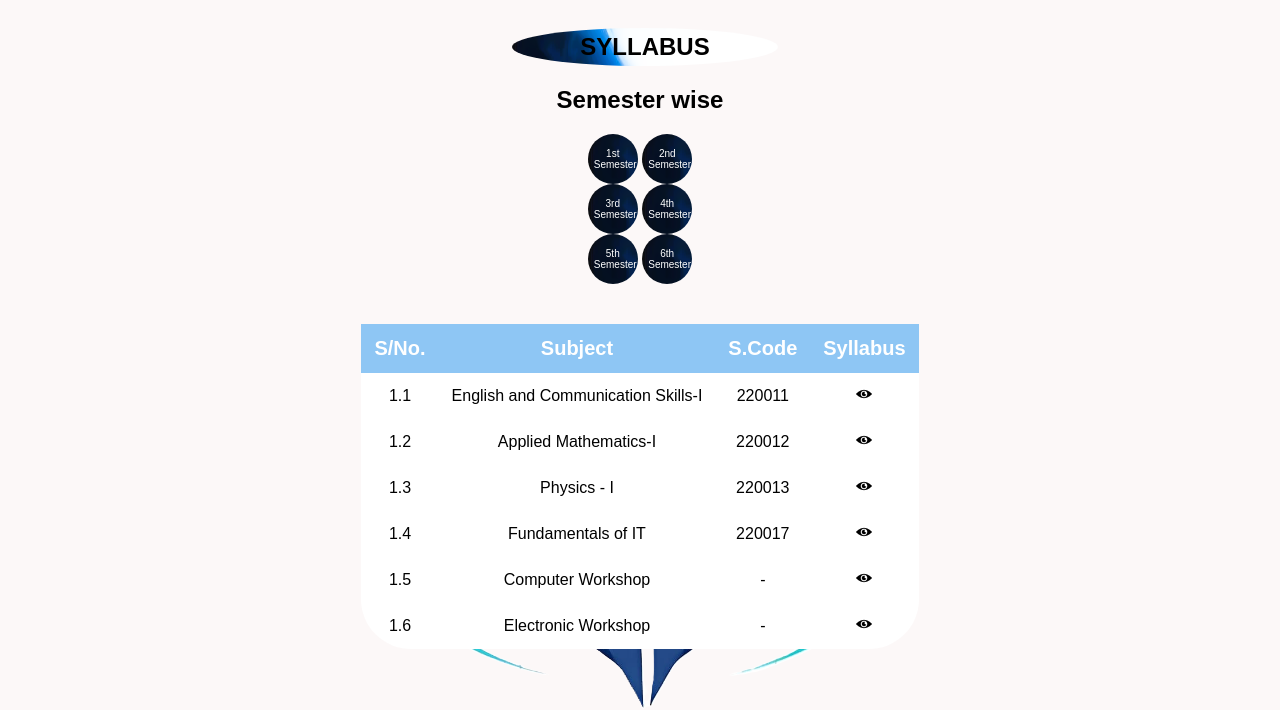
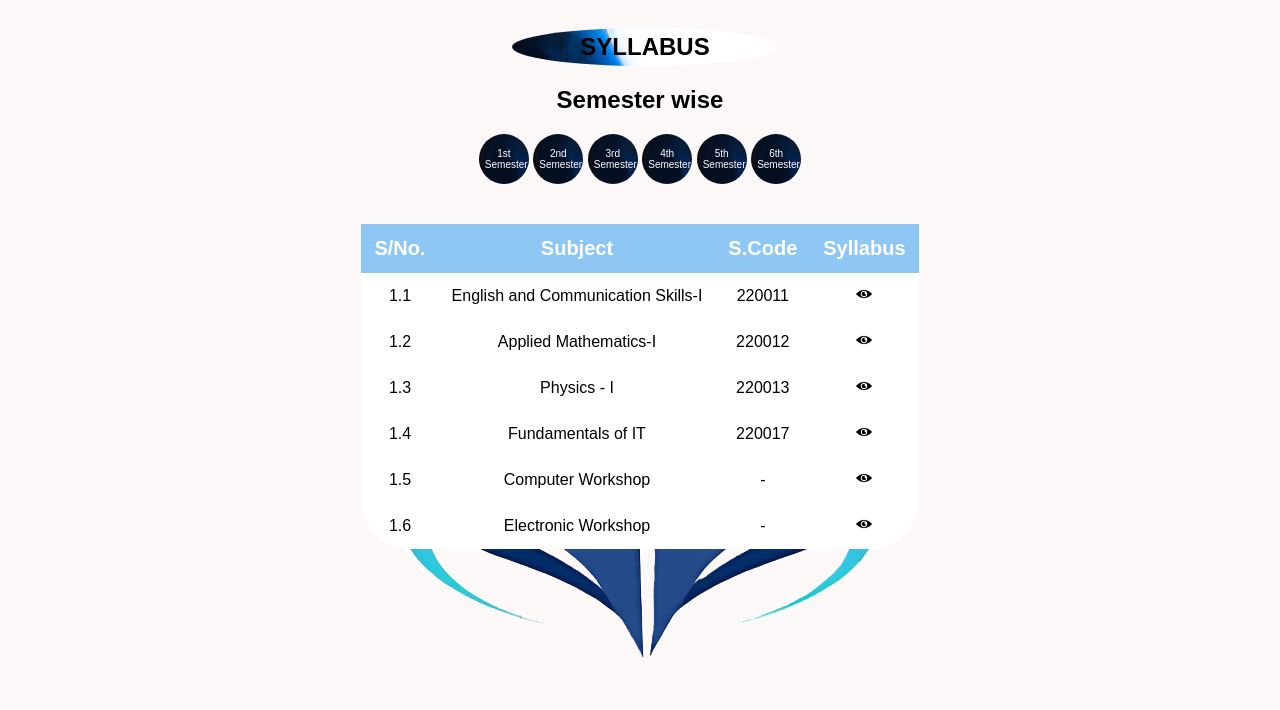
Before and after one commit to animehoodie/TEACHLEARNING2.O, a plain HTML site: page index.html in a window 1280 px wide. Shown: the part 92-802 px from the top of the page. Drawn offline with Linux system fonts and the light colour scheme; a script that the page names is missing; files whose address does not match are found by name.

Commit message:
index.html

```diff
--- a/index.html
+++ b/index.html
@@ -29,9 +29,9 @@
                 <h1 style="text-align: center;" onclick="showh1(1)">Semester wise</h1>
                 <div class="buttons">
                     <button class="circle" onclick="showTable(1)">1st Semester</button>
-                    <button class="circle" onclick="showTable(2)">2nd Semester</button><br>
+                    <button class="circle" onclick="showTable(2)">2nd Semester</button>
                     <button class="circle" onclick="showTable(3)">3rd Semester</button>
-                    <button class="circle" onclick="showTable(4)">4th Semester</button><br>
+                    <button class="circle" onclick="showTable(4)">4th Semester</button>
                     <button class="circle" onclick="showTable(5)">5th Semester</button>
                     <button class="circle" onclick="showTable(6)">6th Semester</button>
                 </div>
```
